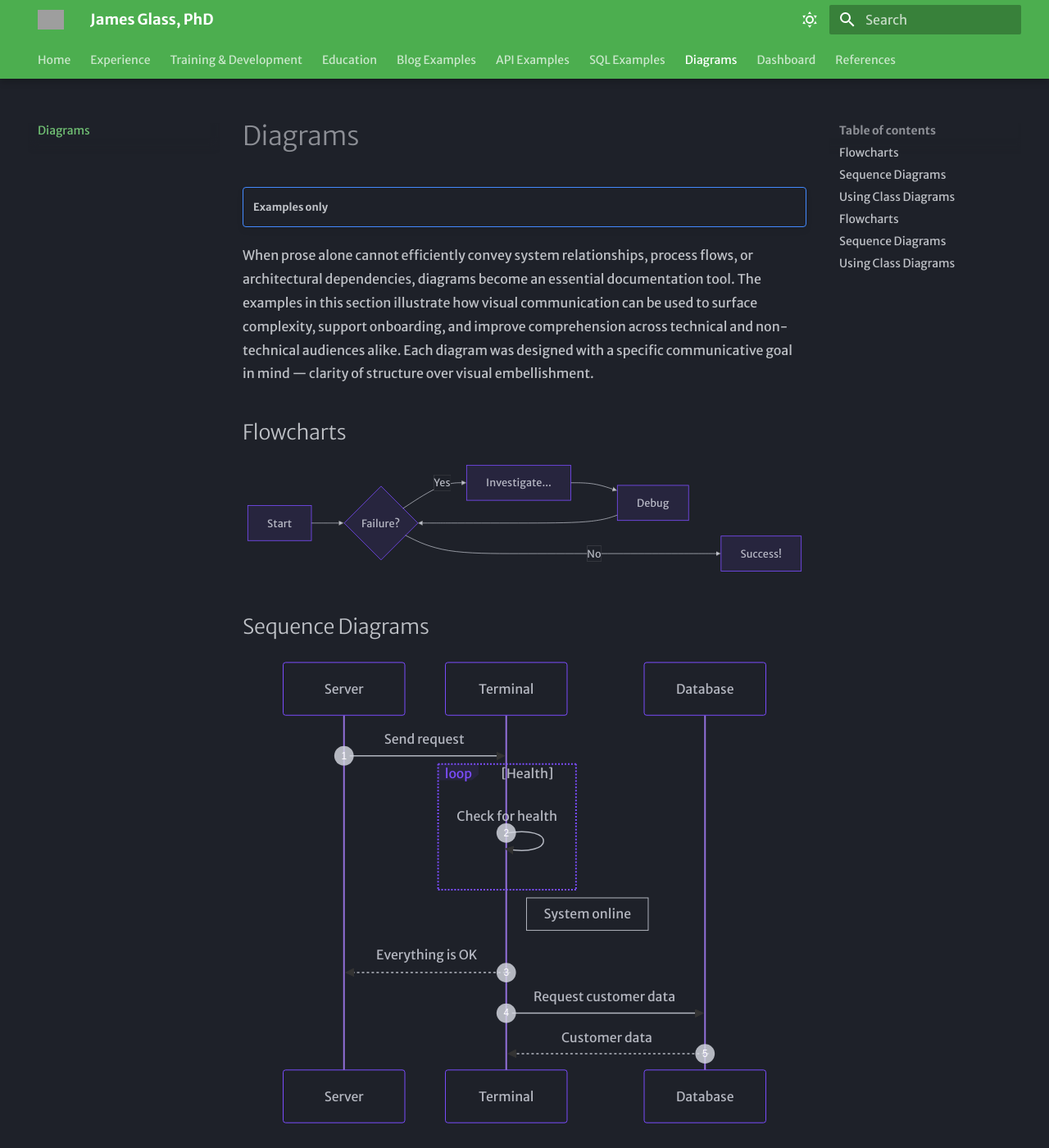
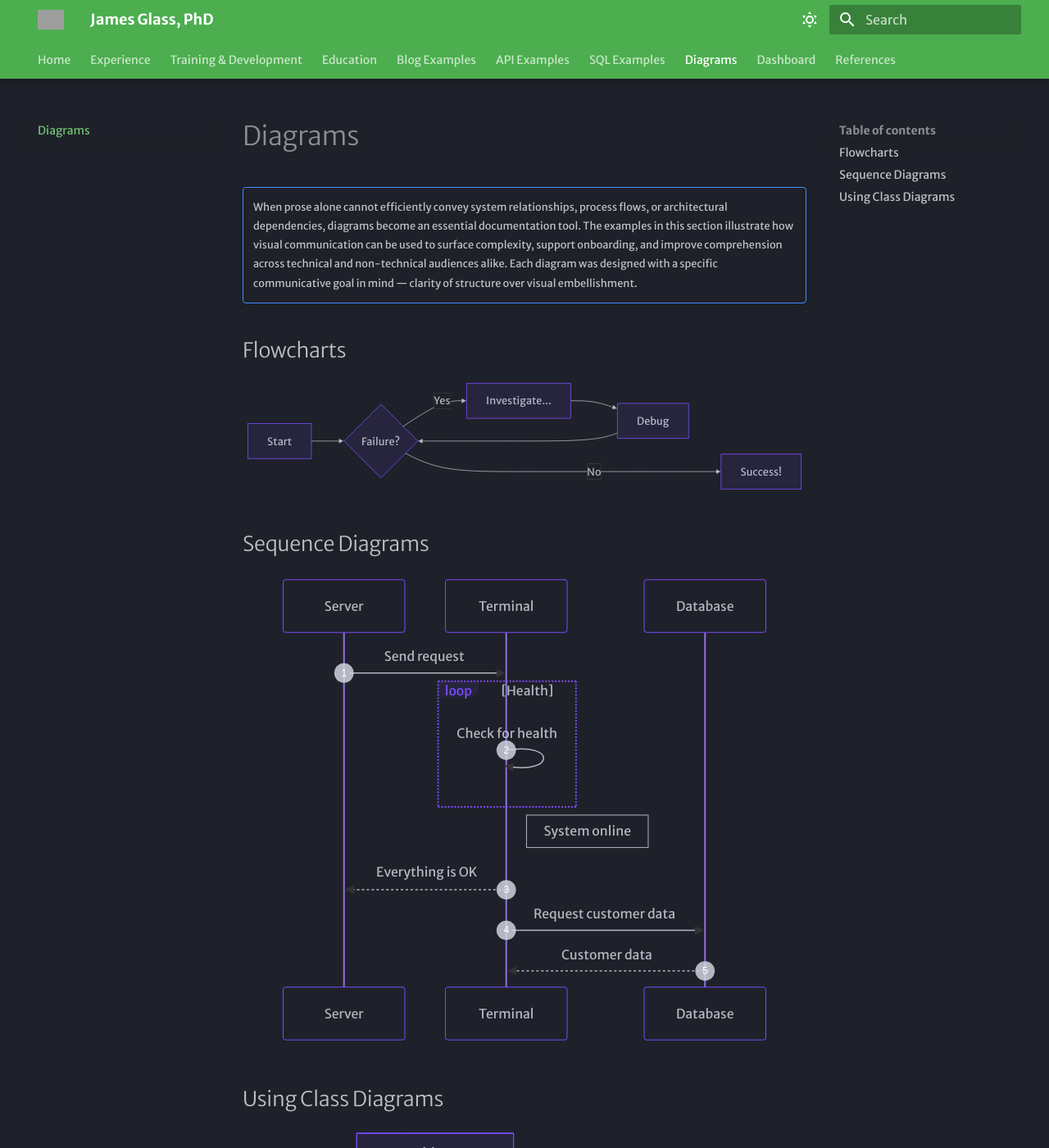
Before and after one commit to james-glass1999/MKDocs-James-Glass-PhD, an MkDocs documentation site: the page built from docs/diagrams.md, in a window 1280 px wide and 1400 px high. Shown: the whole window at 82% size. Built offline with MkDocs 1.6.1 and Material for MkDocs 9.7.7, drawn with Linux system fonts in a browser that asks for light colours; some of the changed text lies outside the part shown; grey boxes are pictures that could not be loaded.

Commit message:
updates titles

````diff
--- a/docs/diagrams.md
+++ b/docs/diagrams.md
@@ -1,75 +1,6 @@
 !!! note ""
 
-    **Examples only**
-
-
-When prose alone cannot efficiently convey system relationships, process flows, or architectural dependencies, diagrams become an essential documentation tool. The examples in this section illustrate how visual communication can be used to surface complexity, support onboarding, and improve comprehension across technical and non-technical audiences alike. Each diagram was designed with a specific communicative goal in mind — clarity of structure over visual embellishment.
-
-
-## Flowcharts
-
-```mermaid
-graph LR
-  A[Start] --> B{Failure?};
-  B -->|Yes| C[Investigate...];
-  C --> D[Debug];
-  D --> B;
-  B ---->|No| E[Success!];
-```
-
-## Sequence Diagrams
-
-```mermaid
-sequenceDiagram
-  autonumber
-  Server->>Terminal: Send request
-  loop Health
-      Terminal->>Terminal: Check for health
-  end
-  Note right of Terminal: System online
-  Terminal-->>Server: Everything is OK
-  Terminal->>Database: Request customer data
-  Database-->>Terminal: Customer data
-```
-
-## Using Class Diagrams
-
-``` mermaid
-classDiagram
-  Person <|-- Student
-  Person <|-- Professor
-  Person : +String name
-  Person : +String phoneNumber
-  Person : +String emailAddress
-  Person: +purchaseParkingPass()
-  Address "1" <-- "0..1" Person:lives at
-  class Student{
-    +int studentNumber
-    +int averageMark
-    +isEligibleToEnrol()
-    +getSeminarsTaken()
-  }
-  class Professor{
-    +int salary
-  }
-  class Address{
-    +String street
-    +String city
-    +String state
-    +int postalCode
-    +String country
-    -validate()
-    +outputAsLabel()
-  }
-```
-
-!!! note ""
-
-    **Examples only**
-
-
-When prose alone cannot efficiently convey system relationships, process flows, or architectural dependencies, diagrams become an essential documentation tool. The examples in this section illustrate how visual communication can be used to surface complexity, support onboarding, and improve comprehension across technical and non-technical audiences alike. Each diagram was designed with a specific communicative goal in mind — clarity of structure over visual embellishment.
-
+    When prose alone cannot efficiently convey system relationships, process flows, or architectural dependencies, diagrams become an essential documentation tool. The examples in this section illustrate how visual communication can be used to surface complexity, support onboarding, and improve comprehension across technical and non-technical audiences alike. Each diagram was designed with a specific communicative goal in mind — clarity of structure over visual embellishment.
 
 ## Flowcharts
 ```mermaid
````
Also changed, not shown: docs/sql-examples/new-york-restaurants.md (+3 -0 lines), docs/sql-examples/sqlite.md (+3 -0 lines), docs/sql-examples/trends-in-startups.md (+3 -0 lines).
